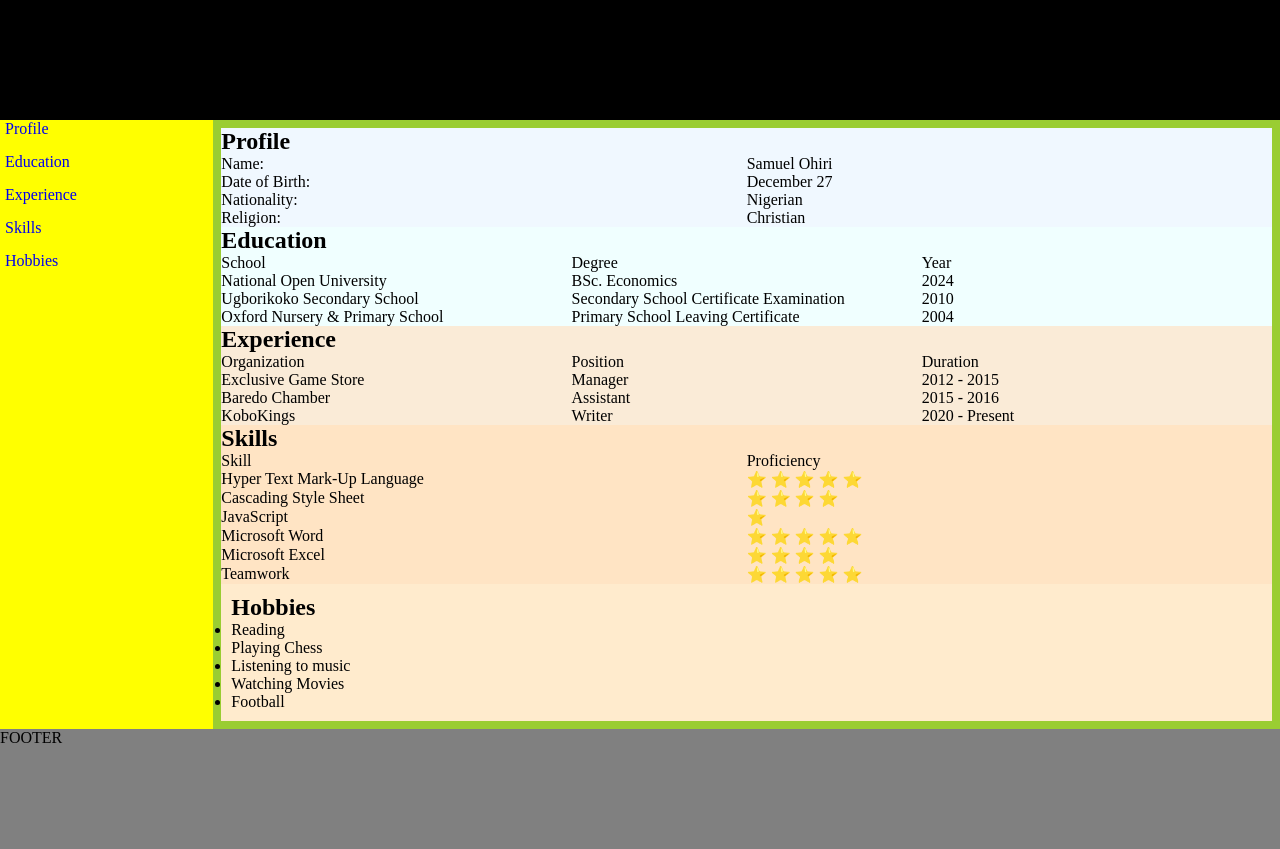
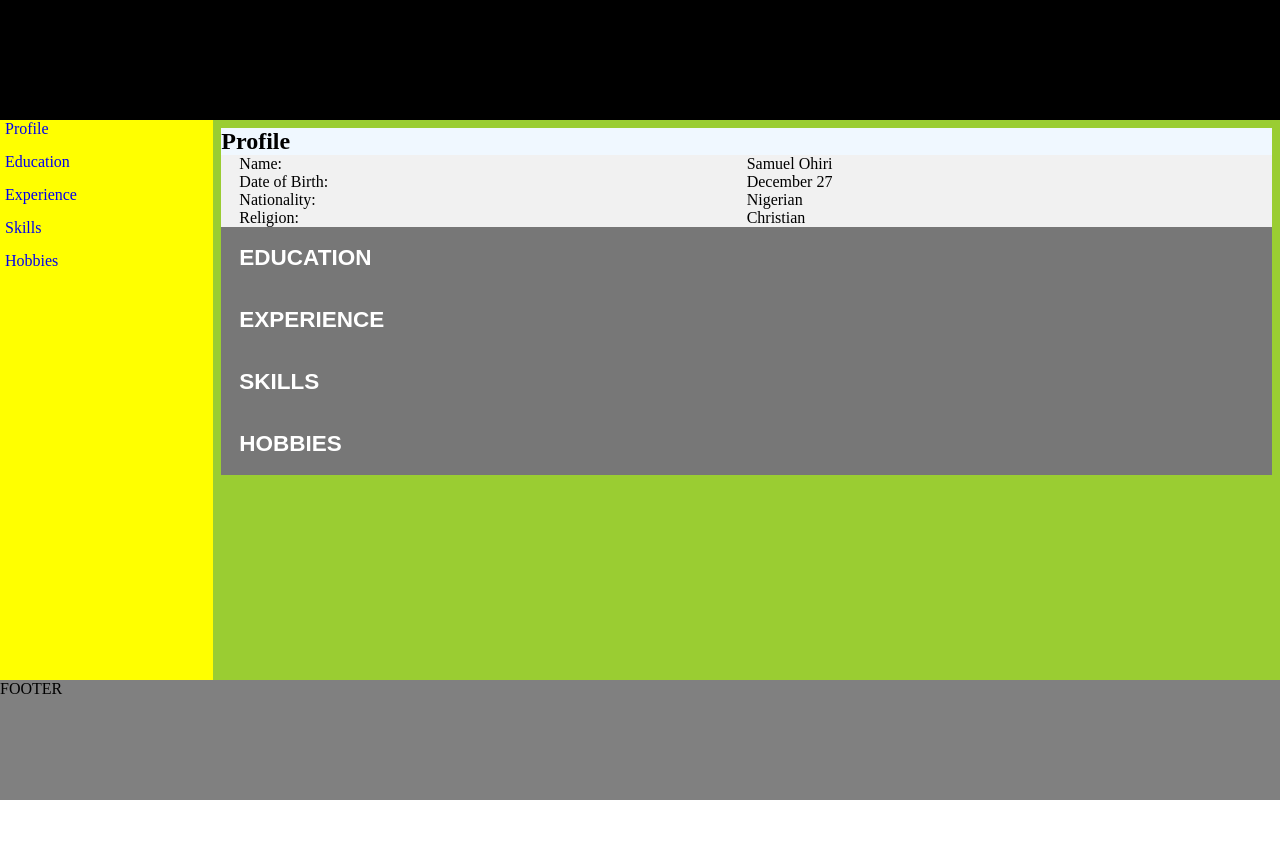
Before and after one commit to therealsammy/Resume, a plain HTML site: page index.html in a window 1280 px wide. After the commit the page ends 800 px from the top, so only its background shows below. Drawn offline with Linux system fonts and the light colour scheme.

Commit message:
JavaScript & Images download.

```diff
--- a/index.html
+++ b/index.html
@@ -5,6 +5,7 @@
     <meta charset="UTF-8">
     <meta http-equiv="X-UA-Compatible" content="IE=edge">
     <meta name="viewport" content="width=device-width, initial-scale=1.0">
+    <link rel="stylesheet" href="https://cdnjs.cloudflare.com/ajax/libs/font-awesome/4.7.0/css/font-awesome.min.css">
     <link rel="stylesheet" href="./styles/style.css">
     <title>My Resume</title>
 </head>
@@ -57,24 +58,24 @@
 
                         <h2>Profile</h2>
 
-                        <div class="profile-container">
+                        <div class="content-pro">
 
-                            <div class="profile-container name">
+                            <div class="profile-container">
                                 <div>Name:</div>
                                 <div>Samuel Ohiri</div>
                             </div>
 
-                            <div class="profile-container name">
+                            <div class="profile-container">
                                 <div>Date of Birth:</div>
                                 <div>December 27</div>
                             </div>
 
-                            <div class="profile-container name">
+                            <div class="profile-container">
                                 <div>Nationality:</div>
                                 <div>Nigerian</div>
                             </div>
 
-                            <div class="profile-container name">
+                            <div class="profile-container">
                                 <div>Religion:</div>
                                 <div>Christian</div>
                             </div>
@@ -87,29 +88,28 @@
                     <!-- Education Background -->
 
                     <div id="education">
-                        <h2>Education</h2>
+                        <button type="button" class="collapsible"> <h2> EDUCATION</h2></button>
+                        <div class="content">
 
-                        <div class="education-container">
-
-                            <div class="education-container flex">
+                            <div class="education-container">
                                 <div>School</div>
                                 <div>Degree</div>
                                 <div>Year</div>
                             </div>
-                            <div class="education-container flex">
+                            <div class="education-container">
                                 <div>National Open University</div>
                                 <div>BSc. Economics</div>
                                 <div>2024</div>
                             </div>
 
-                            <div class="education-container flex">
+                            <div class="education-container">
                                 <div>Ugborikoko Secondary School</div>
                                 <div>Secondary School Certificate Examination</div>
                                 <div>2010</div>
 
                             </div>
 
-                            <div class="education-container flex">
+                            <div class="education-container">
                                 <div>Oxford Nursery & Primary School</div>
                                 <div>Primary School Leaving Certificate</div>
                                 <div>2004</div>
@@ -121,29 +121,29 @@
                         <!-- Experience -->
 
                         <div id="experience">
-                            <h2>Experience</h2>
 
-                            <div class="experience-container">
+                            <button type="button" class="collapsible"><h2>EXPERIENCE</h2></button>
+                            <div class="content">
 
-                                <div class="experience-container jobs">
+                                <div class="experience-container">
                                     <div>Organization</div>
                                     <div>Position</div>
                                     <div>Duration</div>
                                 </div>
 
-                                <div class="experience-container jobs">
+                                <div class="experience-container">
                                     <div>Exclusive Game Store</div>
                                     <div>Manager</div>
                                     <div>2012 - 2015</div>
                                 </div>
 
-                                <div class="experience-container jobs">
+                                <div class="experience-container">
                                     <div>Baredo Chamber</div>
                                     <div>Assistant</div>
                                     <div>2015 - 2016</div>
                                 </div>
 
-                                <div class="experience-container jobs">
+                                <div class="experience-container">
                                     <div>KoboKings</div>
                                     <div>Writer</div>
                                     <div>2020 - Present</div>
@@ -158,53 +158,88 @@
                         <!-- Skills -->
 
                         <div id="skills">
-                            <h2>Skills</h2>
 
-                            <div class="skills-container">
+                            <button type="button" class="collapsible"><h2>SKILLS</h2></button>
+                            <div class="content">
 
-                                <div class="skills-container my-skills">
+                                <div class="skills-container">
                                     <div>Skill</div>
                                     <div>Proficiency</div>
                                 </div>
 
-                                <div class="skills-container my-skills">
+                                <div class="skills-container">
                                     <div>Hyper Text Mark-Up Language</div>
-                                    <div>&#x2B50; &#x2B50; &#x2B50; &#x2B50; &#x2B50;</div>
+                                    <div>
+                                        <span class="fa fa-star checked"></span>
+                                        <span class="fa fa-star checked"></span>
+                                        <span class="fa fa-star checked"></span>
+                                        <span class="fa fa-star checked"></span>
+                                        <span class="fa fa-star"></span></div>
                                 </div>
 
-                                <div class="skills-container my-skills">
+                                <div class="skills-container">
                                     <div>Cascading Style Sheet</div>
-                                    <div>&#x2B50; &#x2B50; &#x2B50; &#x2B50;</div>
+                                    <div>
+                                        <span class="fa fa-star checked"></span>
+                                        <span class="fa fa-star checked"></span>
+                                        <span class="fa fa-star checked"></span>
+                                        <span class="fa fa-star checked"></span>
+                                        <span class="fa fa-star"></span></div>
                                 </div>
 
-                                <div class="skills-container my-skills">
+                                <div class="skills-container">
                                     <div>JavaScript</div>
-                                    <div>&#x2B50;</div>
+                                    <div>
+                                        <span class="fa fa-star checked"></span>
+                                        <span class="fa fa-star"></span>
+                                        <span class="fa fa-star"></span>
+                                        <span class="fa fa-star"></span>
+                                        <span class="fa fa-star"></span>
+                                    </div>
                                 </div>
 
-                                <div class="skills-container my-skills">
+                                <div class="skills-container">
                                     <div>Microsoft Word</div>
-                                    <div>&#x2B50; &#x2B50; &#x2B50; &#x2B50; &#x2B50;</div>
+                                    <div>
+                                        <span class="fa fa-star checked"></span>
+                                        <span class="fa fa-star checked"></span>
+                                        <span class="fa fa-star checked"></span>
+                                        <span class="fa fa-star checked"></span>
+                                        <span class="fa fa-star"></span>
+                                    </div>
                                 </div>
 
-                                <div class="skills-container my-skills">
+                                <div class="skills-container">
                                     <div>Microsoft Excel</div>
-                                    <div>&#x2B50; &#x2B50; &#x2B50; &#x2B50;</div>
+                                    <div>
+                                        <span class="fa fa-star checked"></span>
+                                        <span class="fa fa-star checked"></span>
+                                        <span class="fa fa-star checked"></span>
+                                        <span class="fa fa-star"></span>
+                                        <span class="fa fa-star"></span>
+                                    </div>
                                 </div>
 
-                                <div class="skills-container my-skills">
+                                <div class="skills-container">
                                     <div>Teamwork</div>
-                                    <div>&#x2B50; &#x2B50; &#x2B50; &#x2B50; &#x2B50;</div>
+                                    <div>
+                                        <span class="fa fa-star checked"></span>
+                                        <span class="fa fa-star checked"></span>
+                                        <span class="fa fa-star checked"></span>
+                                        <span class="fa fa-star checked"></span>
+                                        <span class="fa fa-star"></span>
+                                    </div>
                                 </div>
                             </div>
                         </div>
 
                         <div id="hobbies">
-                            <h2>Hobbies</h2>
 
-                            <div class="hobbies-container">
+                            <button type="button" class="collapsible"><h2>HOBBIES</h2></button>
 
-                                <div class="hobbies-container fun">
+                            <div class="content">
+
+                                <div class="hobbies-container">
                                     <div>
                                         <ul>
                                             <li>Reading</li>
@@ -232,6 +267,8 @@
             FOOTER
         </footer>
     </div>
+
+    <script src="./js/script.js"></script>
 </body>
 
 </html>
--- a/styles/style.css
+++ b/styles/style.css
@@ -91,18 +91,48 @@ main {
     background-color: azure;
 }
 
-.profile-container .name,
-.education-container .flex,
-.experience-container .jobs,
-.skills-container .my-skills {
+.profile-container,
+.education-container,
+.experience-container,
+.skills-container {
     display: flex;
 }
 
-.profile-container .name>*,
-.education-container .flex>*,
-.experience-container .jobs>*,
-.skills-container .my-skills>* {
+.profile-container>*,
+.education-container>*,
+.experience-container>*,
+.skills-container>* {
     width: 100%;
+}
+
+.collapsible {
+    background-color: #777;
+    color: white;
+    cursor: pointer;
+    padding: 18px;
+    width: 100%;
+    border: none;
+    text-align: left;
+    outline: none;
+    font-size: 15px;
+}
+
+.active,
+.collapsible:hover {
+    background-color: #555;
+}
+
+.content {
+    padding: 0 18px;
+    display: none;
+    overflow: hidden;
+    background-color: #f1f1f1;
+}
+
+.content-pro {
+    padding: 0 18px;
+    overflow: hidden;
+    background-color: #f1f1f1;
 }
 
 #experience {
@@ -113,9 +143,12 @@ main {
     background-color: bisque;
 }
 
+.checked {
+    color: orange;
+}
+
 #hobbies {
     background-color: blanchedalmond;
-    padding: 10px;
 }
 
 
```
Also changed, not shown: js/script.js (added, +14 -0 lines), images/I4G.png (added), images/hng.png (added), images/zuri.svg (added).
